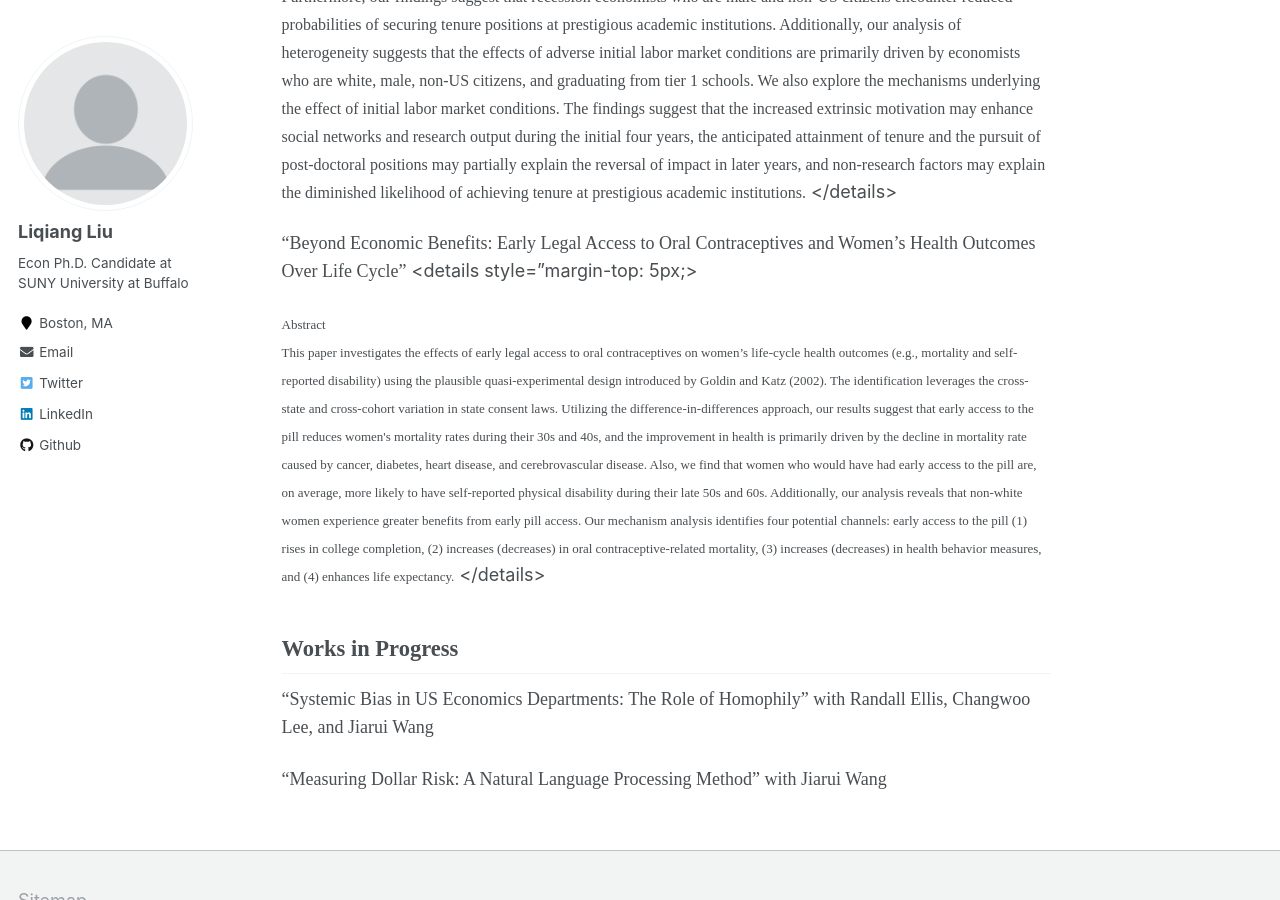
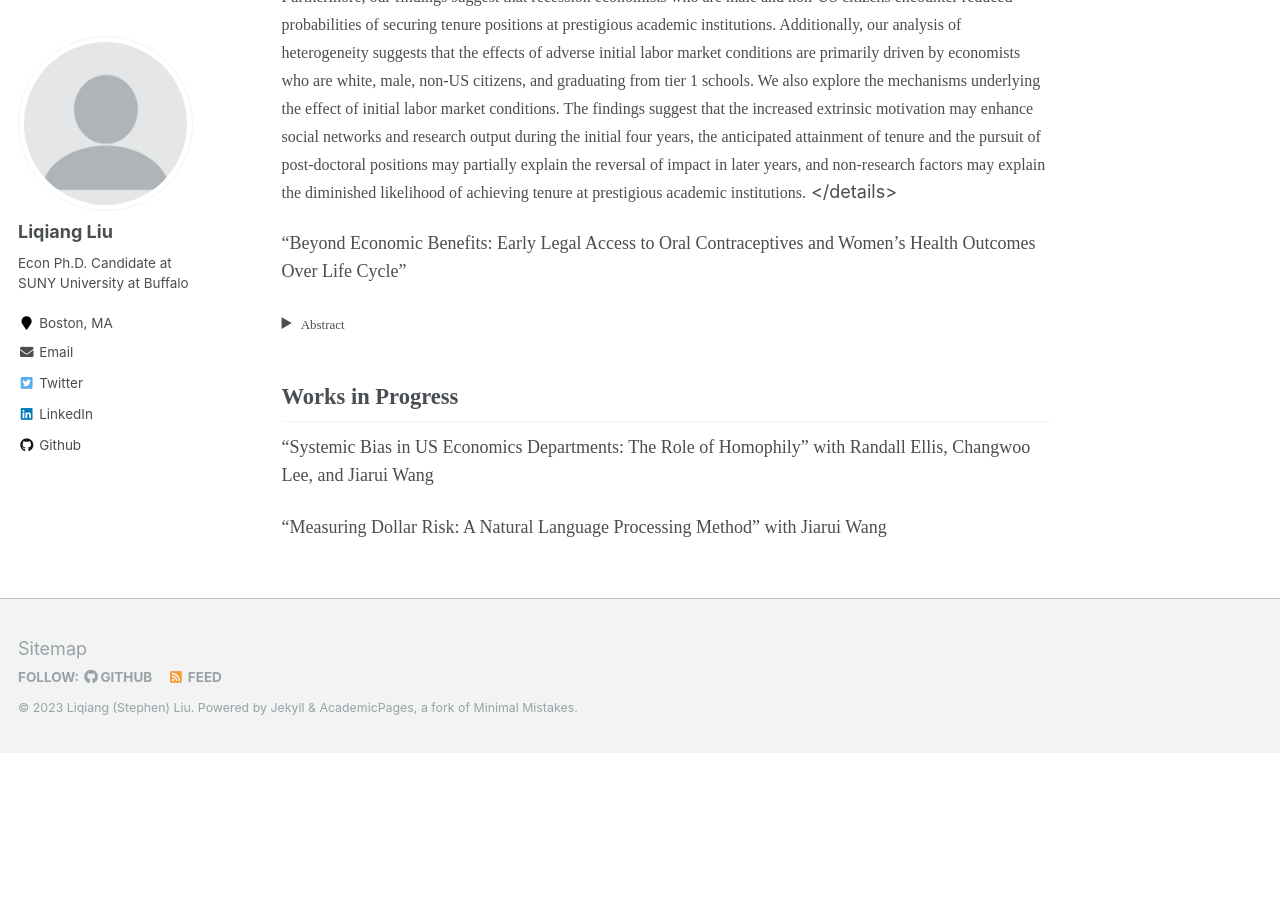
Before and after one commit to Liqiang-Liu/Liqiang-Liu.github.io, a Jekyll site: the page built from _pages/research.md, in a window 1280 px wide and 900 px high, scrolled down 550 px. Built offline with Jekyll 4.4.1, drawn with Linux system fonts in a browser that asks for light colours; after the commit the page ends 1303 px from its top, so only the background shows below that.

Commit message:
Update research.md

```diff
--- a/_pages/research.md
+++ b/_pages/research.md
@@ -18,7 +18,7 @@ redirect_from:
 
 
 <span style="font-family: pxfonts;">"Beyond Economic Benefits: Early Legal Access to Oral Contraceptives and Women’s Health Outcomes Over Life Cycle"</span>
-  <details style="margin-top: 5px;>
+  <details>
   <summary><span style="font-family: pxfonts;"><font size="2">Abstract</font></span></summary>
   <span style="font-family: pxfonts;"><font size="2">This paper investigates the effects of early legal access to oral contraceptives on women’s life-cycle health outcomes (e.g., mortality and self-reported disability) using the plausible quasi-experimental design introduced by Goldin and Katz (2002). The identification leverages the cross-state and cross-cohort variation in state consent laws. Utilizing the difference-in-differences approach, our results suggest that early access to the pill reduces women's mortality rates during their 30s and 40s, and the improvement in health is primarily driven by the decline in mortality rate caused by cancer, diabetes, heart disease, and cerebrovascular disease. Also, we find that women who would have had early access to the pill are, on average, more likely to have self-reported physical disability during their late 50s and 60s. Additionally, our analysis reveals that non-white women experience greater benefits from early pill access. Our mechanism analysis identifies four potential channels: early access to the pill (1) rises in college completion, (2) increases (decreases) in oral contraceptive-related mortality, (3) increases (decreases) in health behavior measures, and (4) enhances life expectancy.</font></span>
   </details>
```
